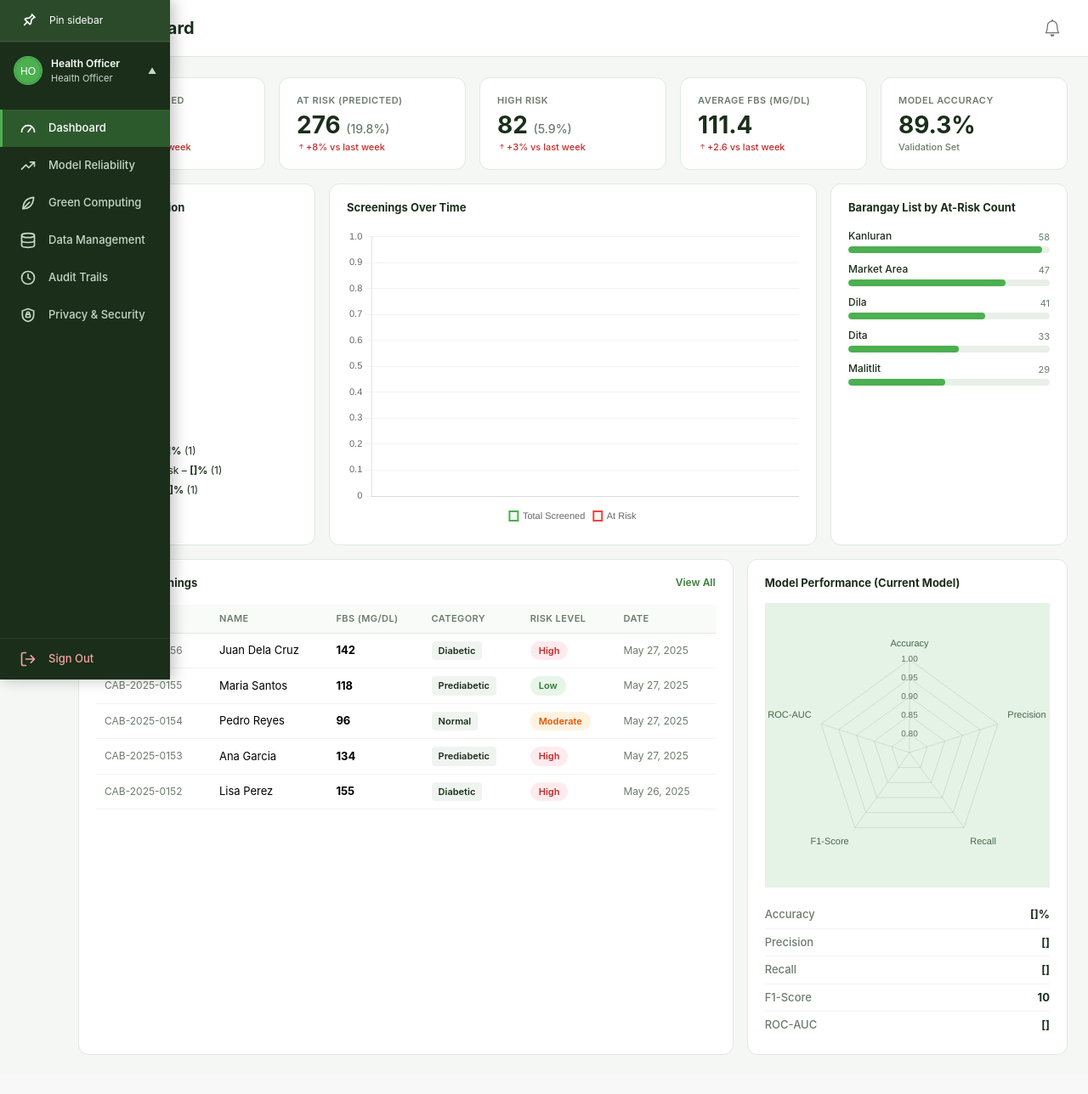
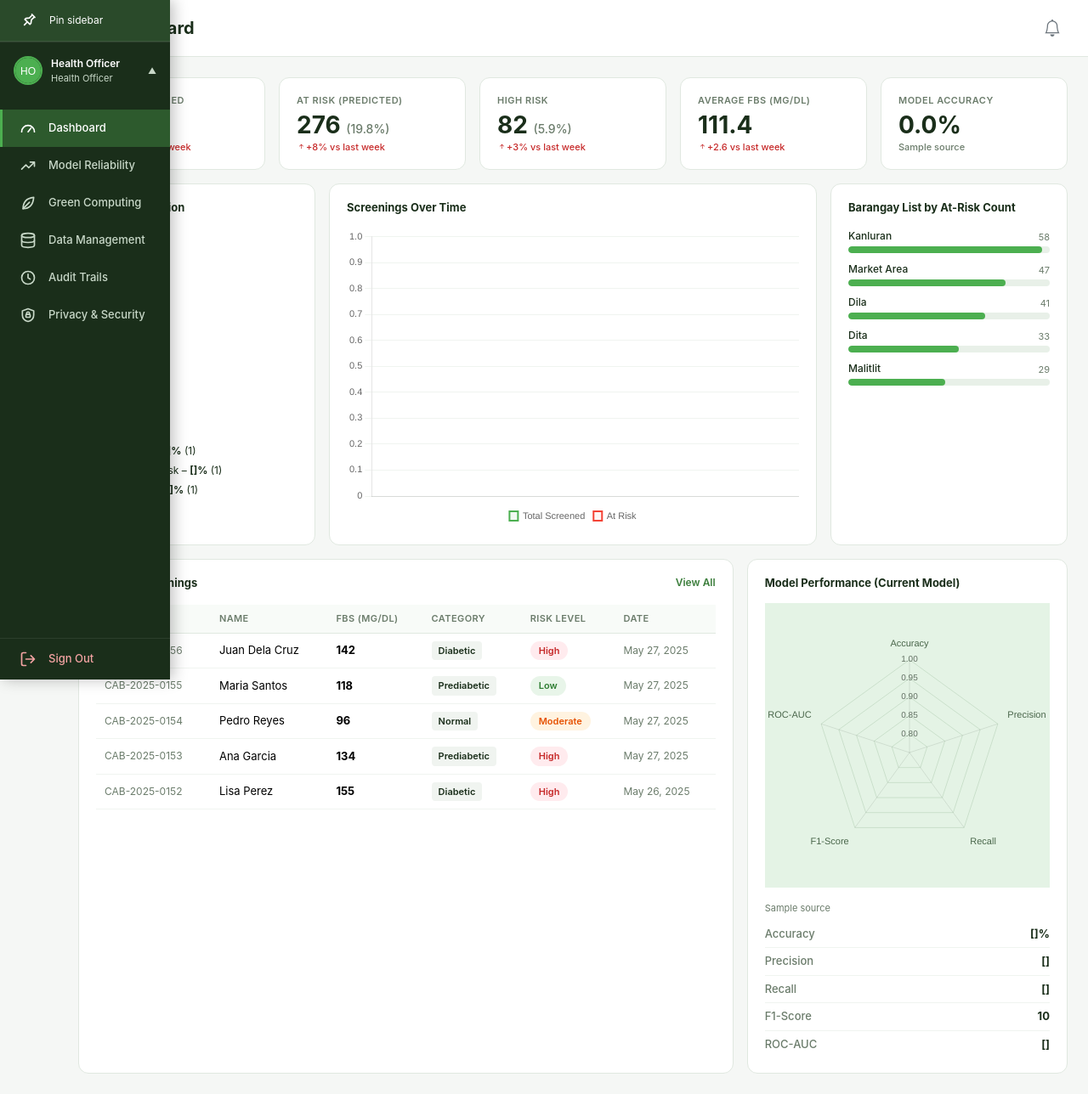
Before and after one commit to Juwuiana/FBS-Thesis, a Flask app: template app/templates/dashboard/index.html in a window 1280 px wide. Shown: the whole page at 85% size. Before the commit the page ends 1242 px from the top, so only its background shows below. Run offline with Flask 3, Linux system fonts and the light colour scheme; the template is opened without the code that fills it: most values are stand-ins (such as "Sample title", 1, 10 or a date in 2020); data that the repository does not hold is empty; parts of the project's set-up code (start-up, migrations or seed data) failed here and were passed over; some libraries are stand-ins or nearby versions.

Commit message:
Dashboard: show RandomForest test metrics instead of invented placeholders

```diff
--- a/app/templates/dashboard/index.html
+++ b/app/templates/dashboard/index.html
@@ -54,8 +54,8 @@
     <div class="col-6 col-md col-lg">
       <div class="stat-card">
         <div class="stat-label">Model Accuracy</div>
-        <div class="stat-value">{{ metrics.model_accuracy | default(89.3) }}%</div>
-        <div class="stat-change neutral">Validation Set</div>
+        <div class="stat-value">{{ ("%.1f"|format(metrics.model_accuracy) ~ "%") if metrics.model_accuracy is not none else "n/a" }}</div>
+        <div class="stat-change neutral">{{ model_performance.source or "Latest logged evaluation" }}</div>
       </div>
     </div>
   </div>
@@ -172,8 +172,8 @@
         <div class="chart-card-title">Model Performance (Current Model)</div>
         <canvas id="radarChart" height="200"></canvas>
         <div class="mt-3">
-          {% set perf = model_performance if model_performance is defined else
-            {"accuracy":89.3,"precision":0.87,"recall":0.88,"f1_score":0.87,"roc_auc":0.93} %}
+          {% set perf = model_performance %}
+          {% if perf.source %}<div style="font-size:11px;color:var(--text-muted);margin-bottom:6px;">{{ perf.source }}</div>{% endif %}
           <div class="perf-row">
             <span class="perf-label">Accuracy</span>
             <span class="perf-value">{{ perf.accuracy }}%</span>
```
Also changed, not shown: app/views/admin_views.py (+5 -3 lines).
